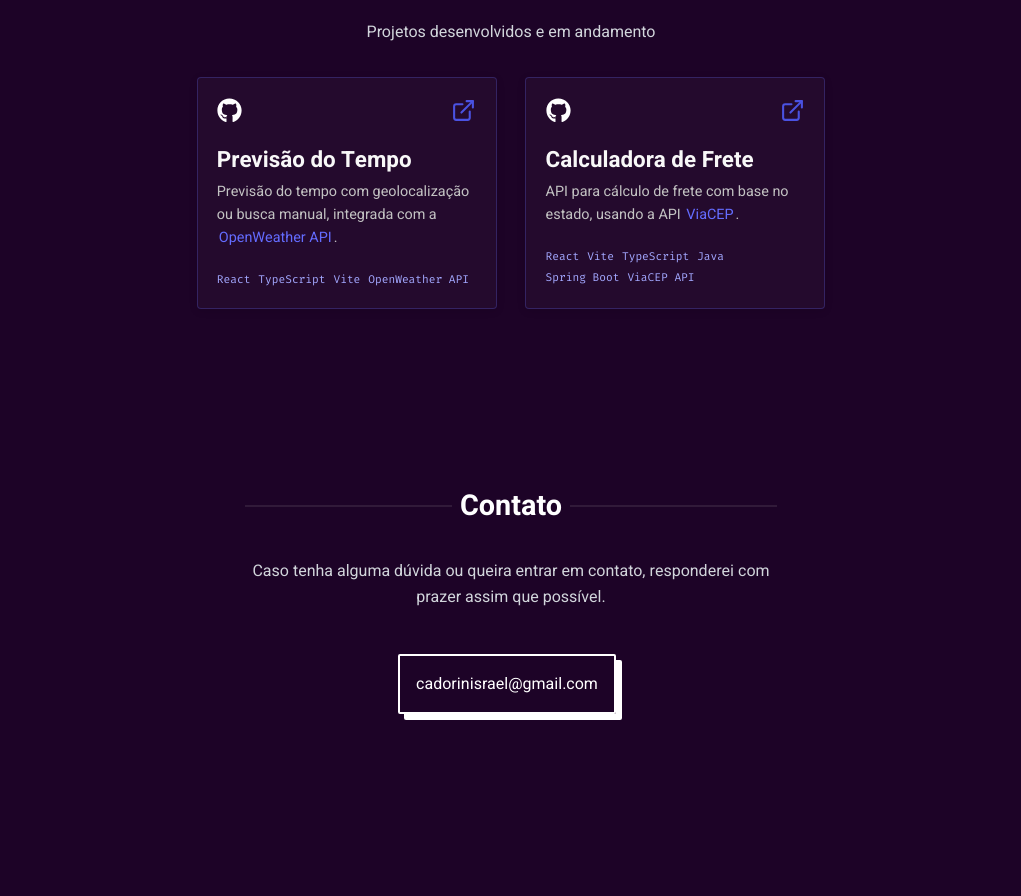
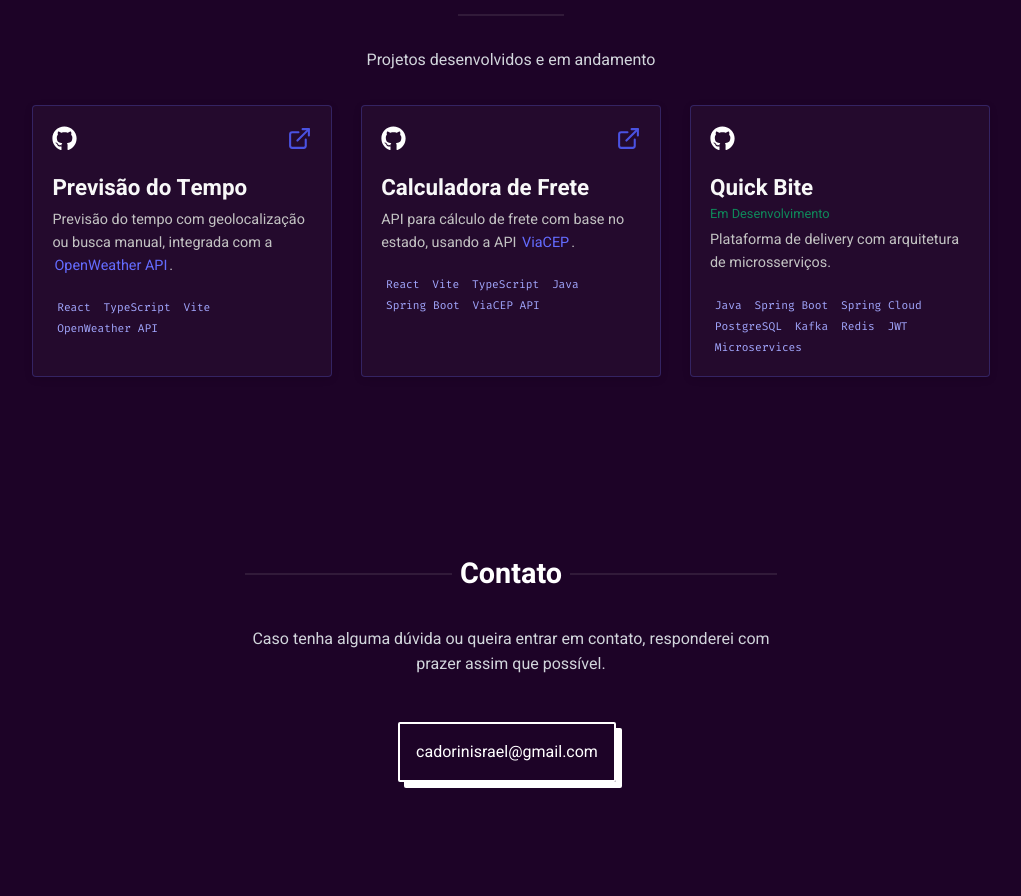
Before and after one commit to icadorin/portfolio, a React (Vite) app: page / in a window 1280 px wide. Shown: the part 2161-3057 px from the top of the page, without its empty margins (129-1150 px from the left). Built offline with nearby package versions, Linux system fonts and the light colour scheme.

Commit message:
feat: add new card to project section

```diff
--- a/src/data/projectsData.ts
+++ b/src/data/projectsData.ts
@@ -30,4 +30,23 @@ export const projectsData: ProjectList = [
       'ViaCEP API',
     ],
   },
+  {
+    id: 3,
+    imageUrl: freightImage,
+    title: 'Quick Bite',
+    status: 'Em Desenvolvimento',
+    description: 'Plataforma de delivery com arquitetura de microsserviços.',
+    githubUrl: 'https://github.com/icadorin/quick-bite-backend',
+    // liveUrl: ' ',
+    technologies: [
+      'Java',
+      'Spring Boot',
+      'Spring Cloud',
+      'PostgreSQL',
+      'Kafka',
+      'Redis',
+      'JWT',
+      'Microservices',
+    ],
+  },
 ];
--- a/src/pages/Projects.tsx
+++ b/src/pages/Projects.tsx
@@ -41,7 +41,7 @@ const Projects: React.FC = () => {
               </div>
 
               <h2 className="project-title">{project.title}</h2>
-
+              <p className="project-status">{project.status}</p>
               <p className="project-description">
                 {highlightLinks(project.description)}
               </p>
--- a/src/styles/experience.css
+++ b/src/styles/experience.css
@@ -57,6 +57,7 @@
 
 .exp-description {
   padding: 0.95rem;
+  height: 320px;
   width: 75%;
   padding-bottom: 5rem;
   font-family: 'Fira Code', monospace;
--- a/src/styles/projects.css
+++ b/src/styles/projects.css
@@ -122,6 +122,11 @@
   transition: all 0.2s ease;
 }
 
+.project-status {
+  font-size: 0.8rem;
+  color: var(--color-text-status);
+}
+
 .card:hover .project-title {
   color: var(--color-accent);
 }
@@ -154,9 +159,10 @@
 
 .project-technologies {
   font-size: 0.7rem;
-  padding-right: 0.3rem;
+  padding: 0 0.3rem 0 0.3rem;
   color: var(--color-primary-lighter);
   font-family: 'Fira Code', monospace;
+  border-radius: 2px;
 }
 
 @media (max-width: 768px) {
--- a/src/styles/variables.css
+++ b/src/styles/variables.css
@@ -19,6 +19,7 @@
   --color-text-secondary: #ffffff;
   --color-text-muted: #c2c2c2;
   --color-text-light: #f8f8f8;
+  --color-text-status: #0f885a;
 
   /* borda */
   --color-border-primary: #431a63;
--- a/src/types/project.ts
+++ b/src/types/project.ts
@@ -2,6 +2,7 @@ export interface Project {
   id: number;
   imageUrl: string;
   title: string;
+  status?: string;
   description: string;
   githubUrl: string;
   liveUrl?: string;
```
